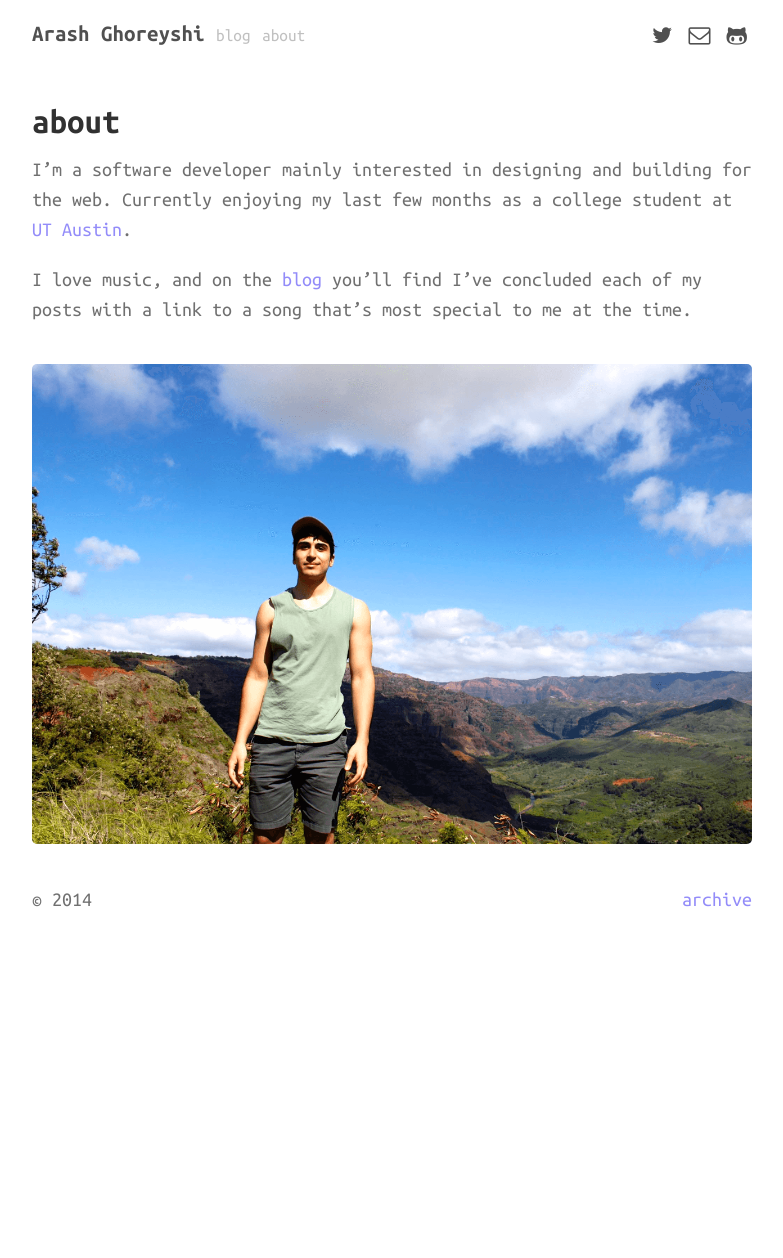
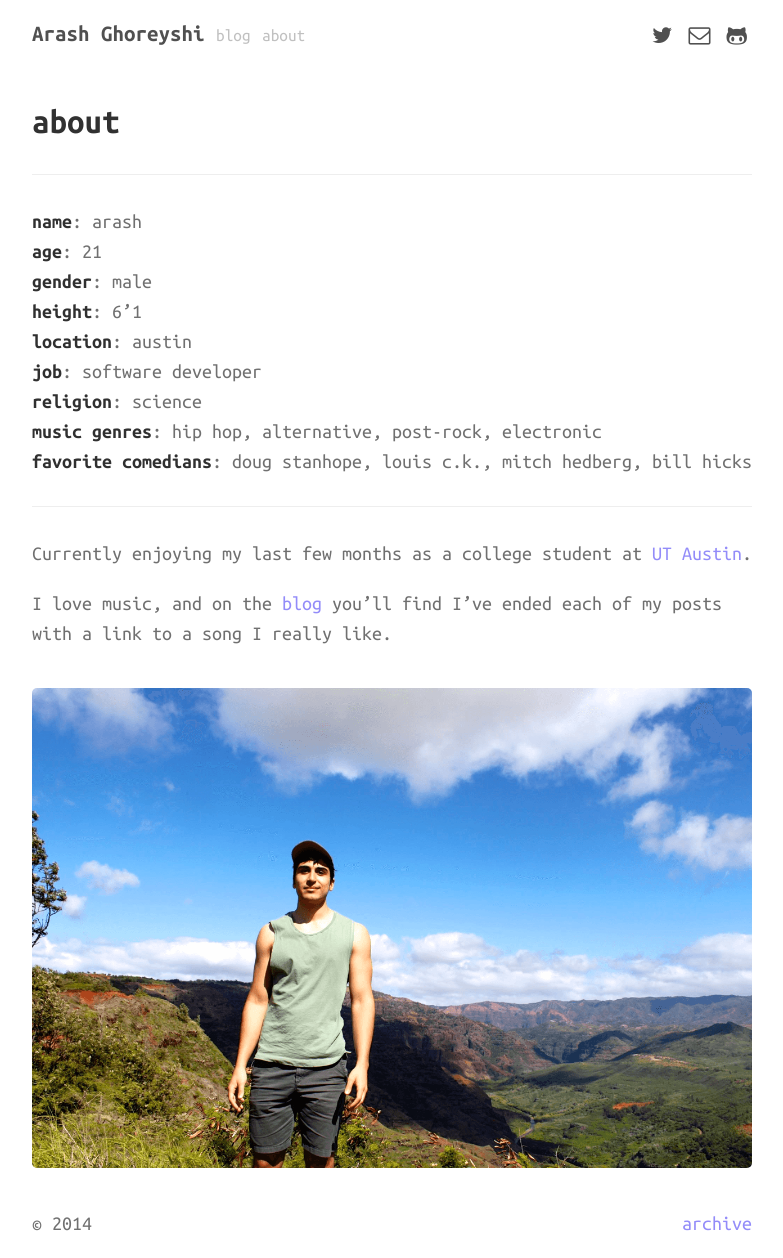
Before and after one commit to greyshi/greyshi.github.io, a Jekyll site: the page built from about/index.md, in a window 1280 px wide. Shown: the whole page, without its empty margins (248-1031 px from the left). Built offline with Jekyll 4.4.1, drawn with Linux system fonts in a browser that asks for light colours; nearby versions of some CDN libraries; Markdown is read by kramdown in place of the engine named in the settings; before the commit the page ends 934 px from its top, so only the background shows below that.

Commit message:
Clean up home page title and update about page

```diff
--- a/_includes/head.html
+++ b/_includes/head.html
@@ -9,7 +9,7 @@
 
   <title>
     {% if page.title == "Home" %}
-      {{ site.title }} &middot; {{ site.tagline }}
+      {{ site.title }}
     {% else %}
       {{ page.title }} &middot; {{ site.title }}
     {% endif %}
--- a/about/index.md
+++ b/about/index.md
@@ -4,10 +4,25 @@
 ---
 
 #{{ page.title }}
-I'm a software developer mainly interested in designing and building for the web.
+
+---
+
+**name**: arash
+**age**: 21
+**gender**: male
+**height**: 6'1
+**location**: austin
+**job**: software developer
+**religion**: science
+**music genres**: hip hop, alternative, post-rock, electronic
+**favorite comedians**: doug stanhope, louis c.k., mitch hedberg, bill hicks
+
+---
+
 Currently enjoying my last few months as a college student at [UT Austin][ut].
 
-I love music, and on the [blog][blog] you'll find I've concluded each of my posts with a link to a song that's most special to me at the time.
+I love music, and on the [blog][blog] you'll find I've ended each of my posts with a link to a song I really like.
+
 
 <div style="margin-bottom: 40px"></div>
 
```
Also changed, not shown: _posts/2014-1-31-why-i-switched-to-jekyll.md (+1 -2 lines), _posts/2014-3-27-virtual-reality-is-the-next-big-thing.md (+2 -2 lines).
